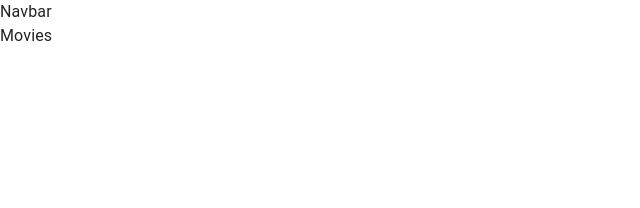
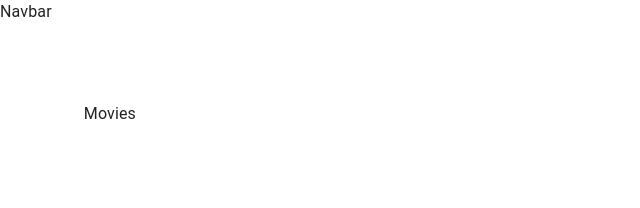
Before and after one commit to MuhammadMostey/Cineflix-AI, a React (Create React App) app: page / in a window 1280 px wide. Shown: the top 208 px of the page, without its empty margins (0-640 px from the left). Built offline with nearby package versions, Linux system fonts and the light colour scheme.

Commit message:
adds custom styles var to App

```diff
--- a/src/components/App.jsx
+++ b/src/components/App.jsx
@@ -8,6 +8,7 @@ import {
 } from "react-router-dom";
 // Material UI
 import { CssBaseline } from "@mui/material";
+import { Box } from "@mui/material";
 //components
 import {
   Actors,
@@ -17,16 +18,22 @@ import {
   Profile,
   mainRoutes,
 } from "./";
+// custom styles
+import { customStyles } from "./styles.js";
 
 const App = () => {
+  const classes = customStyles();
+
   return (
-    <div>
+    <Box sx={classes.root}>
       <CssBaseline />
       <Navbar />
-      <main>
+
+      <Box component="main" sx={classes.content}>
+        <Box sx={classes.toolbar} />
         <RouterProvider router={mainRoutes} />
-      </main>
-    </div>
+      </Box>
+    </Box>
   );
 };
 
--- /dev/null
+++ b/src/components/styles.js
@@ -0,0 +1,14 @@
+import { makeStyles, useTheme } from "@mui/material/styles";
+import { display, height } from "@mui/system";
+
+export const customStyles = () => {
+  const theme = useTheme();
+  return {
+    root: {
+      display: "flex",
+      height: "100%",
+    },
+    content: { padding: "2em", flexGrow: "1" },
+    toolbar: { height: "70px" },
+  };
+};
```
